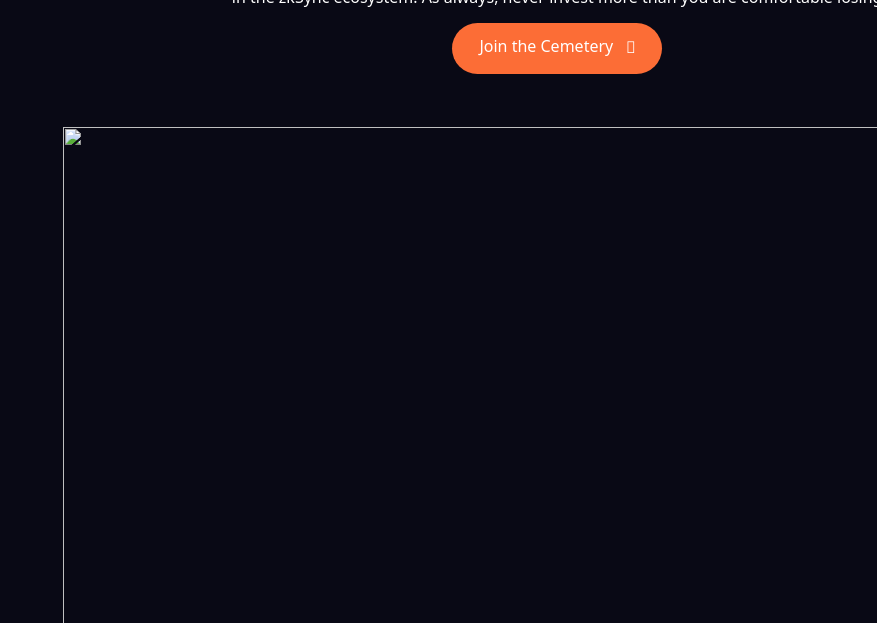
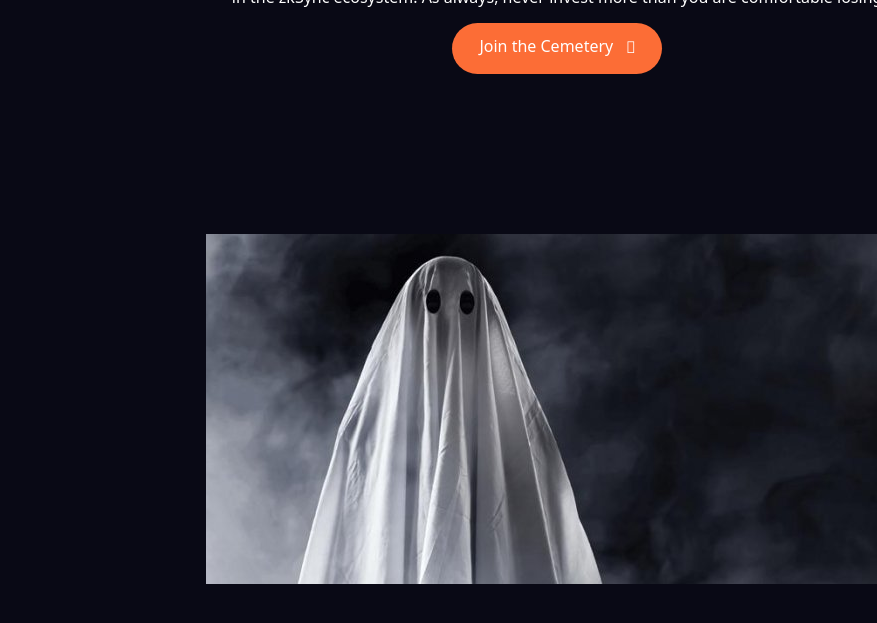
Before and after one commit to yawniiss/csb-q966xu, a plain HTML site: page index.html in a window 1280 px wide. Shown: the part 363-986 px from the top of the page, without its empty margins (403-1280 px from the left). Drawn offline with nearby package versions, Linux system fonts and the light colour scheme.

Commit message:
Update index.html

```diff
--- a/index.html
+++ b/index.html
@@ -78,7 +78,7 @@
           </div>
         </div>
         <img
-          src="untitled-design-2023-02-23t204408.277.png.png"
+          src="AAAA22FANT.jpeg"
           class="w-[986px] h-[564px] absolute left-[466px] top-[490.36px] object-none"
         />
       </div>
```
